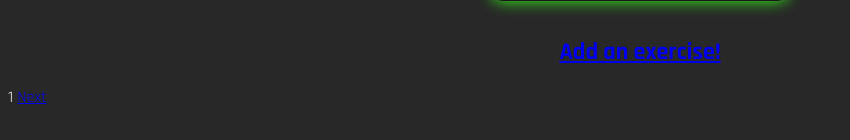
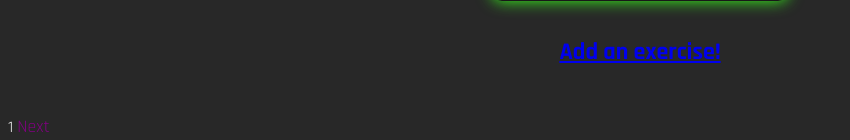
Before and after one commit to OrangeJuiceNoPulp/FitCrawlerApp, a Django app: page /exercises/search/ in a window 1280 px wide. Shown: the part 660-800 px from the top of the page, without its empty margins (0-850 px from the left). Run offline with Django 5.2, Linux system fonts and the light colour scheme; a user stored in the database is signed in; data comes from the database, SQL or seed files in the repository; both versions use the stored data as it was after the commit.

Commit message:
Small style updates

```diff
--- a/exercises/static/exercises/search_exercises.css
+++ b/exercises/static/exercises/search_exercises.css
@@ -56,3 +56,25 @@
     align-items: center;
     justify-content: center;
 }
+
+
+.footer{
+    position: fixed;
+    bottom: .1rem;
+}
+
+.footer a {
+    color: purple;
+    text-decoration: none;
+    font-size: 1.1rem;
+}
+
+.footer a:hover {
+    color: #7040a0;
+}
+
+@media screen and (max-width: 600px) {
+    ul {
+        max-width: 100%;
+    }
+}
--- a/exercises/templates/exercises/search_exercises.html
+++ b/exercises/templates/exercises/search_exercises.html
@@ -36,11 +36,11 @@
 <h2><a href="{% url 'exercises:create_exercise' %}">Add an exercise!</a></h2>
 {% endif %}
 
-<div>
+<div class="footer">
+    {{ page_number }}
     {% if previous %}
     <a href="{% url 'exercises:search_exercises' %}?page={{previous}}&exercise_name={{search_query}}">Prev</a>
     {% endif %}
-    {{ page_number }}
     {% if next %}
     <a href="{% url 'exercises:search_exercises' %}?page={{next}}&exercise_name={{search_query}}">Next</a>
     {% endif %}
--- a/fitness/templates/fitness/home.html
+++ b/fitness/templates/fitness/home.html
@@ -2,7 +2,6 @@
 
 {% block content%}
 
-<h1> Hello World </h1>
 {% if user.gym is None and user.is_authenticated %}
 
 <h2><a href="{% url 'gym:join_gym' %}">Join a gym!</a></h2>
@@ -13,11 +12,12 @@
 
 
 {% elif user.is_authenticated and user.user_type == 'FitGuildOfficer' and user.gym %}
-<h2><a href="{% url 'gym:list_applications' %}">View Applications</a></h2>
-<h2><a href="{% url 'fitness:search_knights' %}">Search Knights</a></h2>
+
 <h3>Hello FitGuildOfficer {{ user.username }}</h3>
 <h3>Your Gym Name is: {{ user.gym.name }}</h3>
 <h3>Your Gym Code is: {{ user.gym.join_code }}</h3>
+<h2><a href="{% url 'gym:list_applications' %}">View Your Gym's Applications</a></h2>
+<h2><a href="{% url 'fitness:search_knights' %}">Search Knights</a></h2>
 
 {% elif user.is_authenticated and user.user_type == 'FitKnight' %}
 <h3>Hello FitKnight {{ user.username }}</h3>
```
Also changed, not shown: db.sqlite3.
